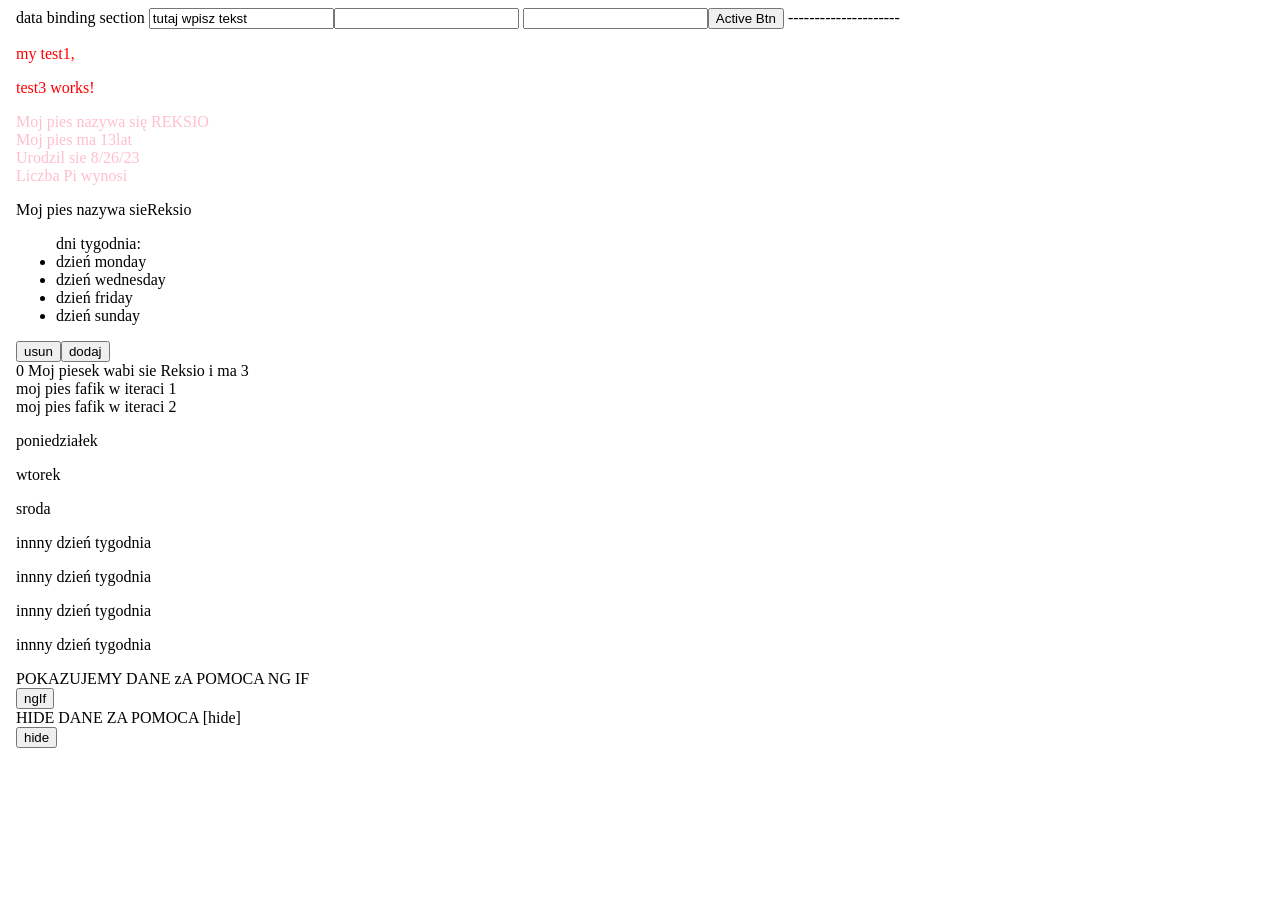
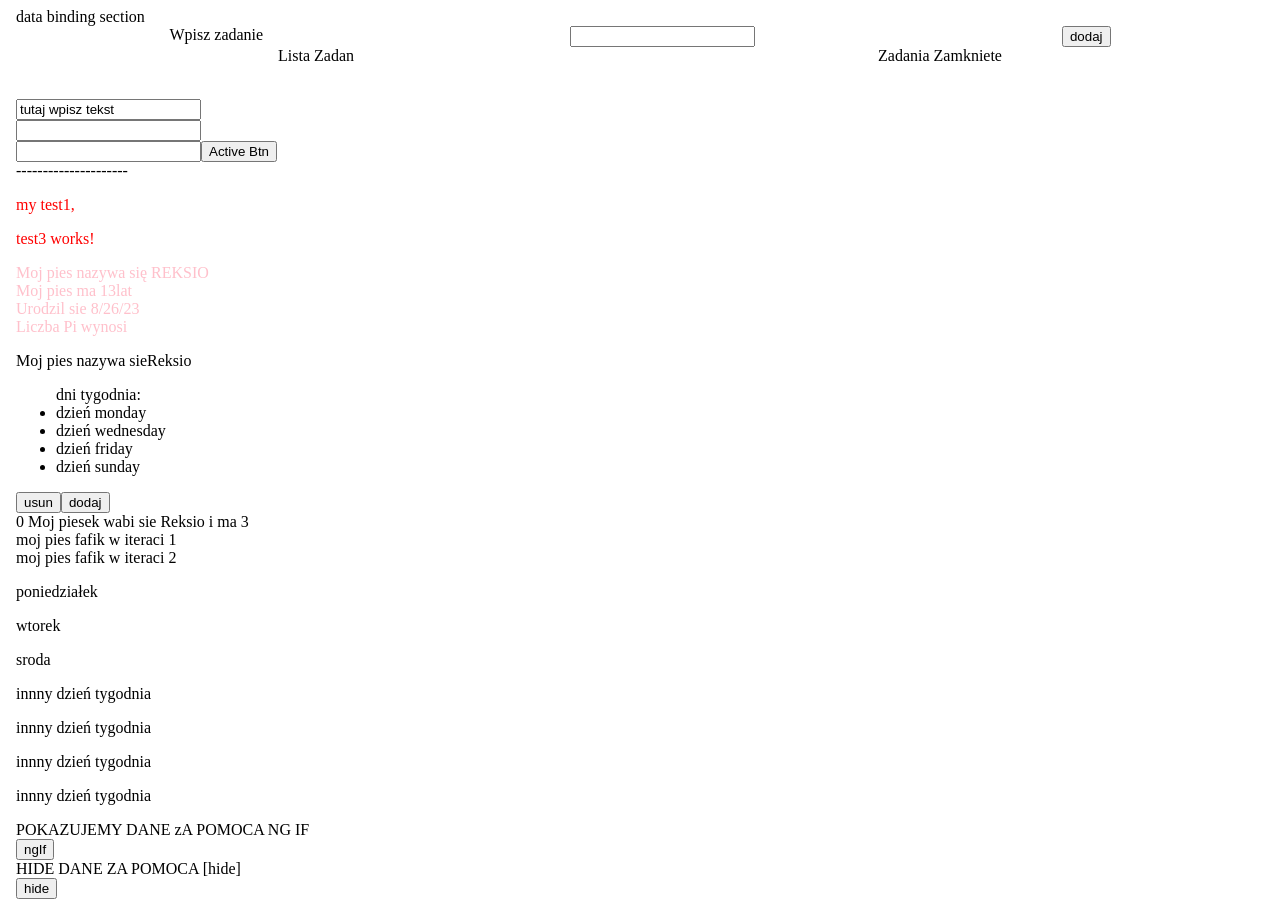
Before and after one commit to DGStach/kurs-Angular, an Angular app: page / in a window 1280 px wide. Before the commit the page ends 800 px from the top, so only its background shows below. Built offline with nearby package versions, Linux system fonts and the light colour scheme.

Commit message:
task list exercises

```diff
--- a/src/app/app.component.html
+++ b/src/app/app.component.html
@@ -7,6 +7,7 @@
 </head>
 <body>
 data binding section
+<app-task-list></app-task-list>
 <app-data-binding></app-data-binding>
 ---------------------
 <app-test></app-test>
--- a/src/app/data-binding/data-binding.component.html
+++ b/src/app/data-binding/data-binding.component.html
@@ -1,4 +1,4 @@
 <!DOCTYPE html>
-<input type="text" value="tutaj wpisz tekst">
-<input type="text" [(ngModel)]="name">{{name}}
-<input (click)="activeBtn($event)" ><button [disabled]="btnDisable">Active Btn</button>
+<br><input type="text" value="tutaj wpisz tekst"><br>
+<input type="text" [(ngModel)]="name">{{name}}<br>
+<input (click)="activeBtn($event)" ><button [disabled]="btnDisable">Active Btn</button><br>
--- /dev/null
+++ b/src/app/task-list/task-list.component.html
@@ -0,0 +1,28 @@
+<!DOCTYPE html>
+<div>
+    <div class="container">
+        Wpisz zadanie
+        <input [(ngModel)]="task">
+        <button (click)="add()">dodaj</button>
+    </div>
+    <div class="container">
+    <div>
+        Lista Zadan
+        <ul *ngFor="let job of taskList">
+            <li>
+                {{job}}
+            <button (click)="complite(job)">complited</button>
+            <button (click)="remove(job)">remove</button>
+            </li>
+        </ul>
+    </div>
+    <div>
+        Zadania Zamkniete
+        <ul>
+            <li *ngFor="let task of complitedTask">
+                {{task}}
+            </li>
+        </ul>
+    </div>
+    </div>
+</div>
--- /dev/null
+++ b/src/app/task-list/task-list.component.scss
@@ -0,0 +1,4 @@
+.container{
+    display: flex;
+    justify-content: space-around;
+}
--- /dev/null
+++ b/src/app/task-list/task-list.component.ts
@@ -0,0 +1,27 @@
+import { Component } from '@angular/core';
+
+@Component({
+  selector: 'app-task-list',
+  templateUrl: './task-list.component.html',
+  styleUrls: ['./task-list.component.scss']
+})
+export class TaskListComponent {
+  taskList:(string)[] = [];
+  task: string = ""
+  complitedTask:(string)[] = []
+
+  add() {
+    this.taskList.push(this.task);
+    this.task = "";
+  }
+  remove(job: string) {
+    this.taskList = this.taskList.filter(e => e !== job);
+  }
+
+  complite(job:string) {
+    this.complitedTask.push(job);
+    console.log(job);
+    this.remove(job);
+/*     this.remove(job);
+ */  }
+}
```
Also changed, not shown: src/app/app.module.ts (+5 -2 lines).
